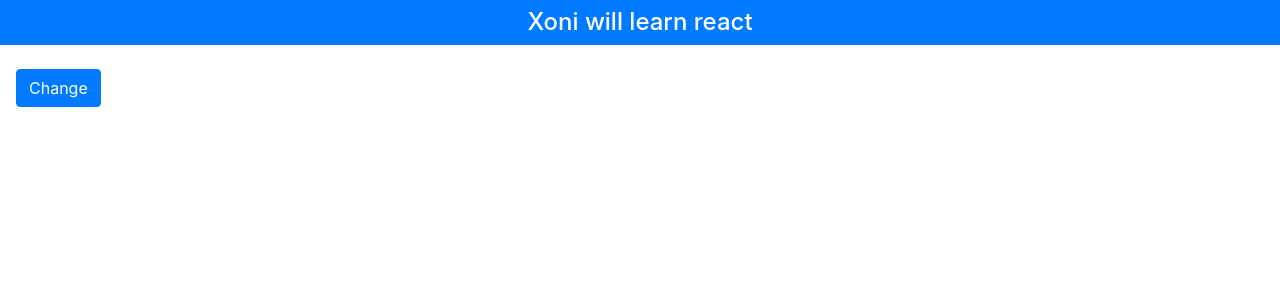
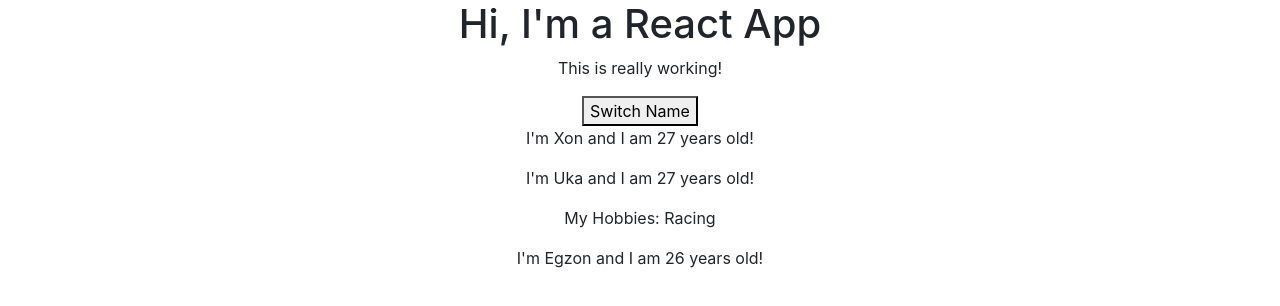
Before and after one commit to 3gzon/my-app, a React (Create React App) app: page / in a window 1280 px wide. Shown: the top 306 px of the page. Built offline with nearby package versions, Linux system fonts and the light colour scheme.

Commit message:
feat: Added state and setState method to update the DOM

```diff
--- a/src/App.js
+++ b/src/App.js
@@ -1,27 +1,50 @@
 import React, { Component } from 'react';
-export default class App extends Component {
-  constructor(props) {
-    super(props);
-    this.state = {
-      userName: 'Xoni will learn react'
-    }
-  }
-  changeStateData = () => {
+import './App.css';
+import Person from './Person/Person';
+
+class App extends Component {
+  state = {
+    persons: [
+      { name: 'Xon', age: 27 },
+      { name: 'Uka', age: 27 },
+      { name: 'Egzon', age: 26 }
+    ],
+    otherState: 'some other value'
+  };
+
+  switchNameHandler = () => {
     this.setState({
-      userName: this.state.userName === "xoni" ? "Bob" : "Uka"
-    })
-  }
+      persons: [
+        { name: 'Xoni!', age: 24 },
+        { name: 'Egzon', age: 27 },
+        { name: 'Test', age: 27 }
+      ]
+    });
+  };
+
   render() {
     return (
-      <div>
-        <h4 className="bg-primary text-white text-center p-2">
-          {this.state.userName}
+      <div className="App">
+        <h1>Hi, I'm a React App</h1>
+        <p>This is really working!</p>
+        <button onClick={this.switchNameHandler}>Switch Name</button>
+        <Person
+          name={this.state.persons[0].name}
+          age={this.state.persons[0].age}
+        />
+        <Person
+          name={this.state.persons[1].name}
+          age={this.state.persons[1].age}
+        >
+          My Hobbies: Racing
+        </Person>
+        <Person
+          name={this.state.persons[2].name}
+          age={this.state.persons[2].age}
+        />
+      </div>
+    );
+  }
+}
 
-        </h4>
-        <button className='btn btn-primary m-3' onClick={this.changeStateData}>
-          Change
-        </button>
-      </div>
-    )
-  };
-}
+export default App;
--- a/src/Person/Person.js
+++ b/src/Person/Person.js
@@ -1,12 +1,12 @@
-import React from 'react'
+import React from 'react';
 
-const Person = (props) => {
+const person = (props) => {
     return (
         <div>
-            <p onClick={props.click}>I am a {props.name} and I am {props.age} old</p>
+            <p>I'm {props.name} and I am {props.age} years old!</p>
             <p>{props.children}</p>
         </div>
     )
-}
+};
 
-export default Person
+export default person;
```
